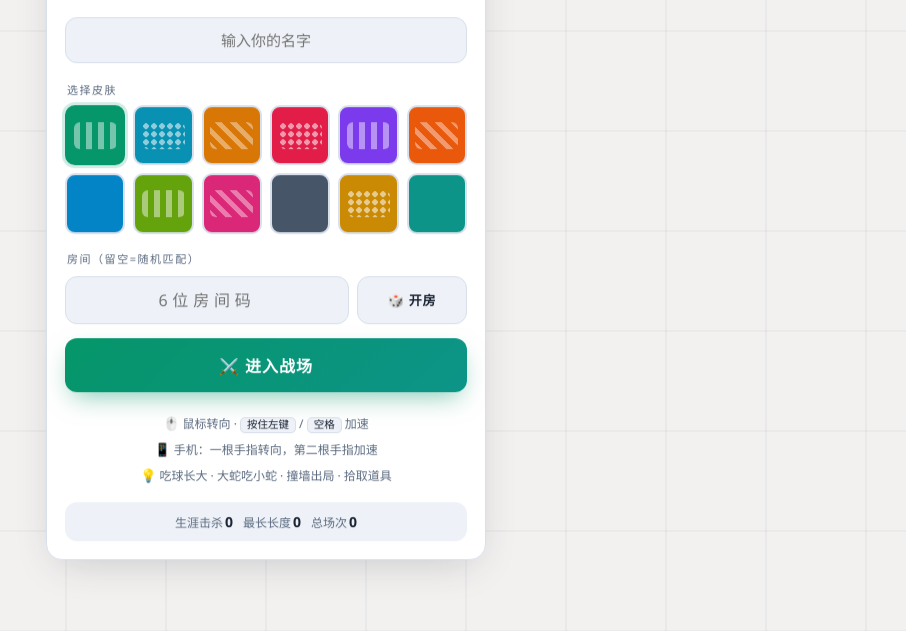
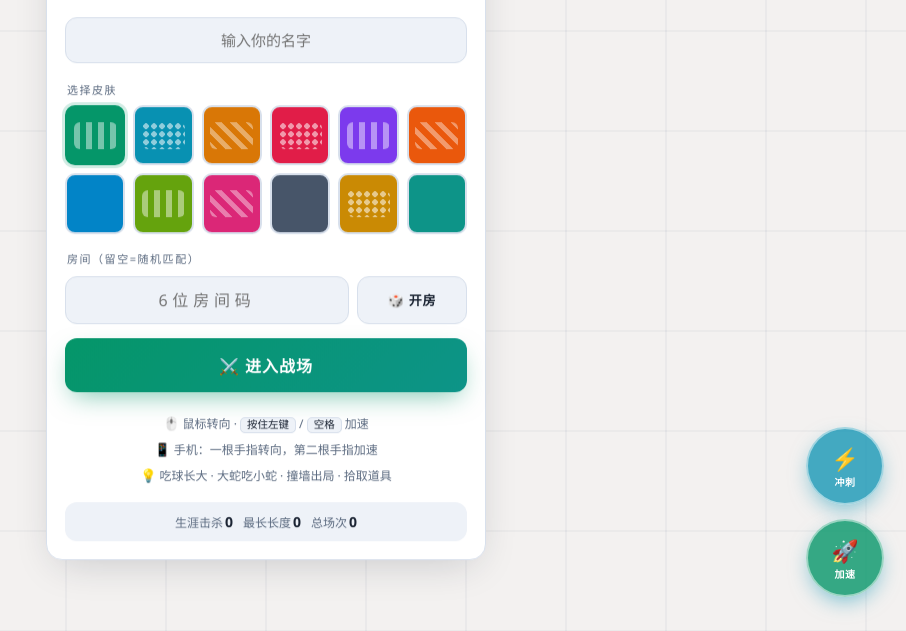
Before and after one commit to CZD-123-hub/snake-arena, a website: page index.html in a window 1280 px wide. Shown: the part 169-800 px from the top of the page, without its empty margins (374-1280 px from the left). Drawn offline with Linux system fonts and the light colour scheme.

Commit message:
boost button below dash, buttons visible by default on touch

```diff
--- a/index.html
+++ b/index.html
@@ -177,10 +177,10 @@
   #buffsFx .bff{background:rgba(5,150,105,.92);color:#fff;border-radius:99px;padding:6px 14px;font-size:13px;font-weight:700;
     box-shadow:0 6px 20px -6px rgba(5,150,105,.6);animation:pop .3s ease-out}
   #specBtn{display:none}
-  /* 手机端操作按钮（由 body.touch-device 控制显示，横竖屏都可靠） */
-  #actionZone{display:none;position:fixed;z-index:8;user-select:none;-webkit-user-select:none;touch-action:none;
+  /* 手机端操作按钮：默认显示，仅鼠标设备（hover:hover）隐藏 */
+  #actionZone{display:flex;position:fixed;z-index:8;user-select:none;-webkit-user-select:none;touch-action:none;
     bottom:34px;right:22px;flex-direction:column;gap:14px;align-items:flex-end}
-  body.touch-device #actionZone{display:flex}
+  @media (hover:hover) and (pointer:fine){#actionZone{display:none!important}}
   #actionZone .act-btn{
     width:78px;height:78px;border-radius:50%;border:none;cursor:pointer;font-family:inherit;
     display:flex;flex-direction:column;align-items:center;justify-content:center;gap:1px;
@@ -292,7 +292,7 @@
 <div id="streak"></div>
 <div id="killfeed"></div>
 
-<!-- 手机端固定操作区 -->
+<!-- 手机端操作按钮：加速在下方（拇指最顺手），冲刺在上 -->
 <div id="actionZone">
   <button id="dashBtn" class="act-btn">⚡<span>冲刺</span></button>
   <button id="boostBtn" class="act-btn boost">🚀<span>加速</span></button>
```
